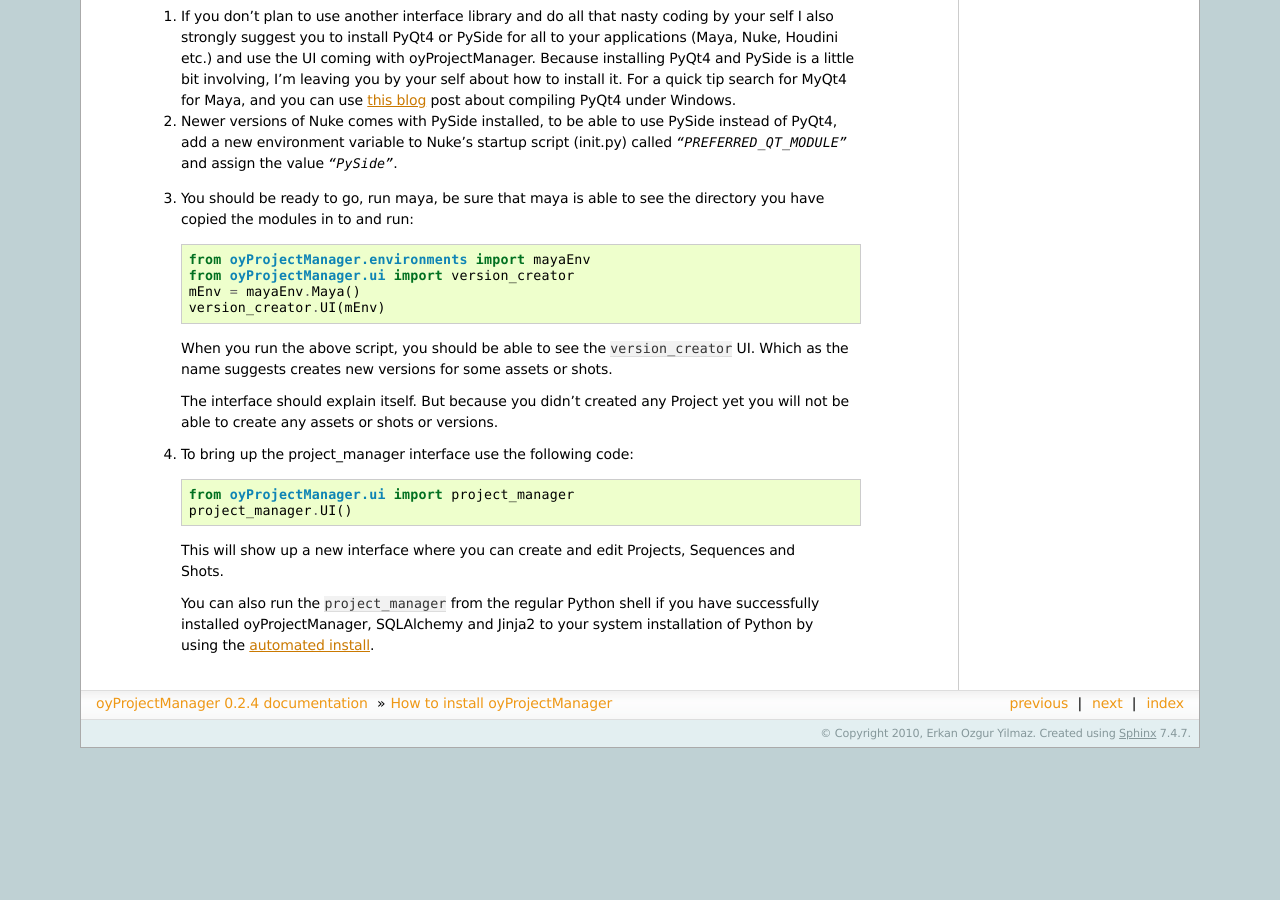
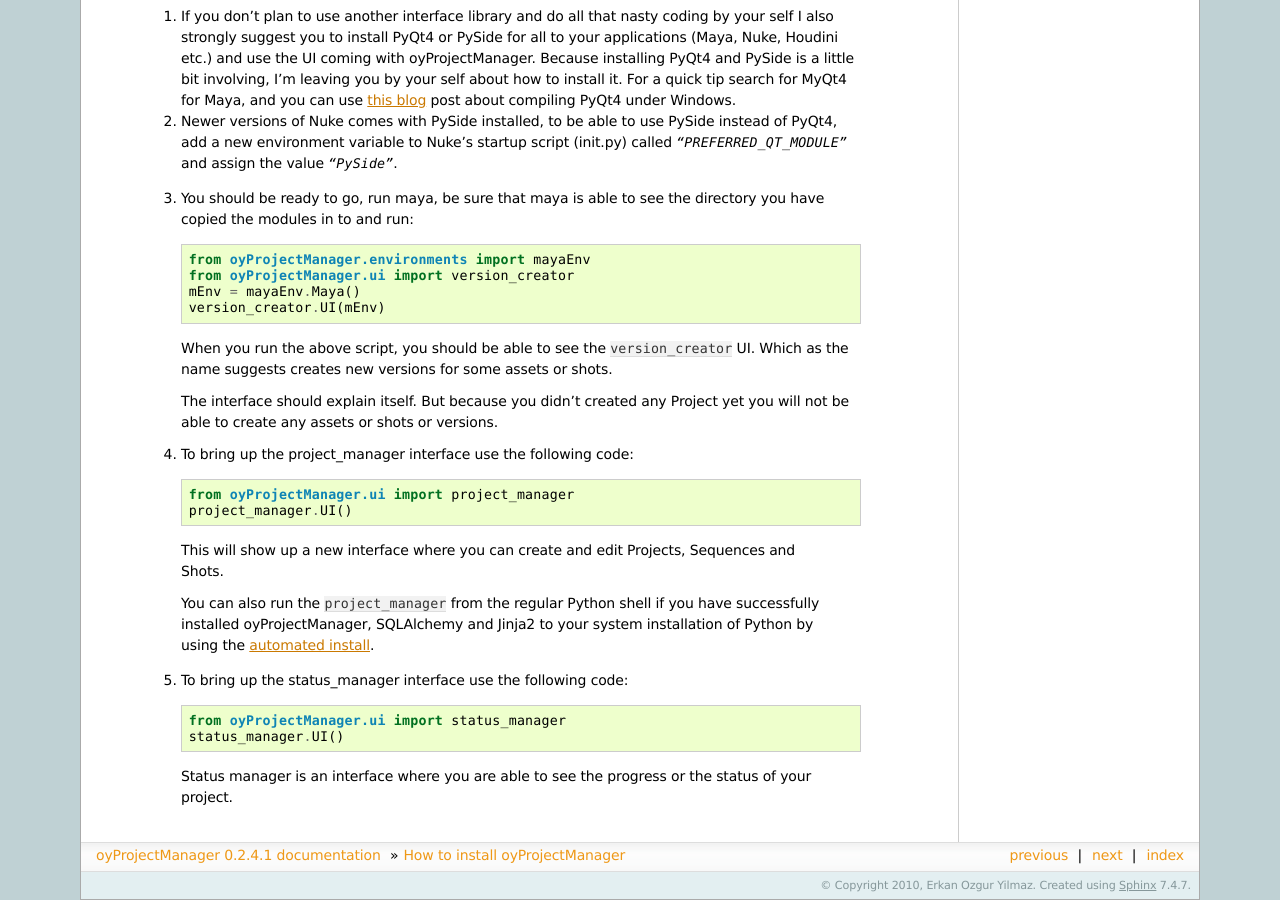
Before and after one commit to code-google-com/oyprojectmanager, a Sphinx documentation site: the page built from docs/source/installation.rst, in a window 1280 px wide and 900 px high, scrolled down 1137 px. Built offline with Sphinx 7.4.7, drawn with Linux system fonts in a browser that asks for light colours; before the commit the page ends 1885 px from its top, so only the background shows below that; some of the changed text lies outside the part shown.

Commit message:
* Fixed titles of ``version_creator`` and ``status_manager`` UIs.
* Added screenshots to the documentation.

```diff
--- a/docs/source/index.rst
+++ b/docs/source/index.rst
@@ -32,6 +33,7 @@
    oyProjectManager.core.errors.CircularDependencyError
    oyProjectManager.core.models
    oyProjectManager.core.models.Asset
+   oyProjectManager.core.models.Client
    oyProjectManager.core.models.EnvironmentBase
    oyProjectManager.core.models.Project
    oyProjectManager.core.models.Sequence
@@ -40,6 +42,7 @@
    oyProjectManager.core.models.User
    oyProjectManager.core.models.Version
    oyProjectManager.core.models.VersionableBase
+   oyProjectManager.core.models.VersionStatusComparator
    oyProjectManager.core.models.VersionType
    oyProjectManager.db
    oyProjectManager.db.declarative
--- a/docs/source/installation.rst
+++ b/docs/source/installation.rst
@@ -116,3 +116,11 @@
     You can also run the ``project_manager`` from the regular Python shell if
     you have successfully installed oyProjectManager, SQLAlchemy and Jinja2 to
     your system installation of Python by using the `automated install`_.
+
+  5. To bring up the status_manager interface use the following code::
+
+       from oyProjectManager.ui import status_manager
+       status_manager.UI()
+
+     Status manager is an interface where you are able to see the progress or
+     the status of your project.
--- a/oyProjectManager/__init__.py
+++ b/oyProjectManager/__init__.py
@@ -4,7 +4,7 @@
 # This module is part of oyProjectManager and is released under the BSD 2
 # License: http://www.opensource.org/licenses/BSD-2-Clause
 
-__version__ = "0.2.4"
+__version__ = "0.2.4.1"
 
 import logging
 logging.basicConfig(
```
Also changed, not shown: other parts of docs/source/index.rst (+1 -0 lines), docs/source/screenshots.rst (added, +48 -0 lines), 8 other files.
